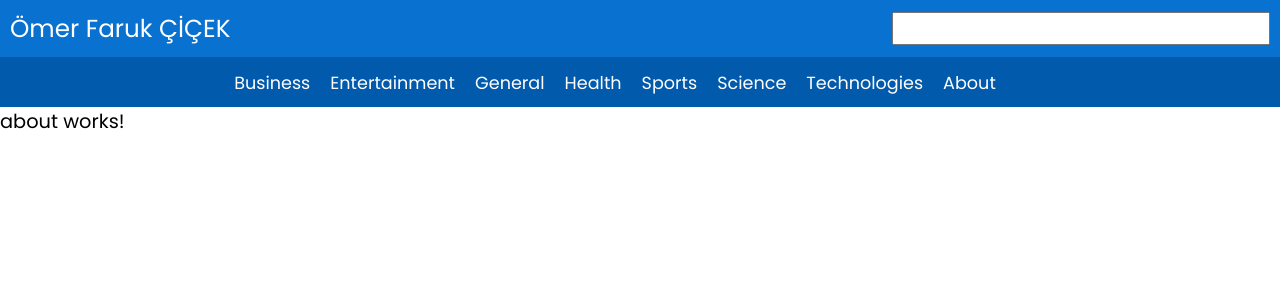
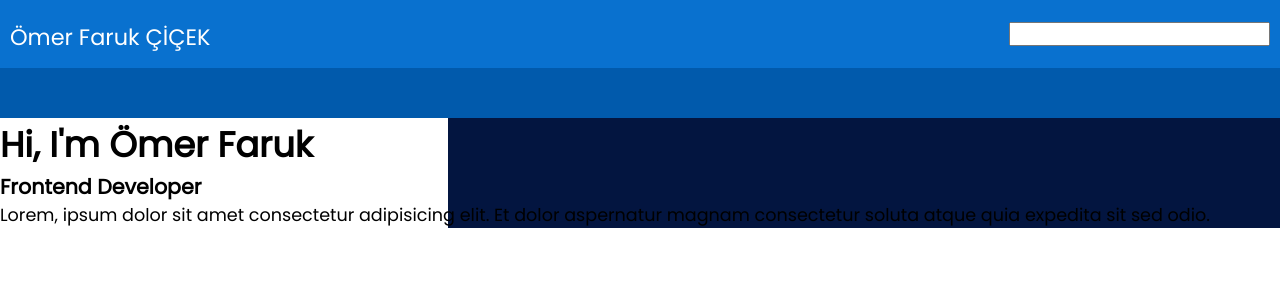
Before and after one commit to Omer-Cicek/newspaper-angular, an Angular app: page /about in a window 1280 px wide. Shown: the top 300 px of the page. Built offline with nearby package versions, Linux system fonts and the light colour scheme.

Commit message:
toggle hamburger menu

```diff
--- a/src/app/components/header/header.component.css
+++ b/src/app/components/header/header.component.css
@@ -15,7 +15,7 @@
   justify-content: space-between;
   width: 100%;
   list-style-type: none;
-  font-size: 23rem;
+  font-size: 2rem;
   padding: 10px;
 }
 
@@ -33,7 +33,12 @@
   width: 100%;
   align-items: center;
   justify-content: space-between;
+  min-height: 50px;
   background-color: #015aac;
+}
+
+ul {
+  margin: auto;
 }
 
 a {
@@ -64,11 +69,22 @@ a:hover {
   transform: scale(1.2);
   text-decoration: underline;
 }
-@media screen and (max-width: 850px) {
+
+@media (max-width: 850px) {
   .hamburgerMenu {
     visibility: initial;
   }
   .navbar-nav {
     display: none;
+    flex-direction: column;
   }
 }
+
+@media (min-width: 851px) {
+  .hamburgerMenu {
+    visibility: none;
+  }
+  .navbar-nav {
+    display: flex;
+  }
+}
--- a/src/app/components/header/header.component.html
+++ b/src/app/components/header/header.component.html
@@ -7,7 +7,7 @@
     </div>
     <div class="downside-header">
         <div></div>
-        <ul class="nav navbar-nav links">
+        <ul class="nav navbar-nav links" [ngStyle]="{'display': isHamburgerOpen ? 'flex' : 'none' }">
             <li routerLinkActive="active" (click)="setActiveTab('business')"
                 [ngClass]="[activeTab === 'business' ? 'activeTab' : '']">
                 <a routerLink="/business">Business</a>
@@ -41,6 +41,6 @@
                 <a routerLink="/about">About</a>
             </li>
         </ul>
-        <img src="../../../assets/hamburgerMenu.png" class="hamburgerMenu" alt="">
+        <img src="../../../assets/hamburgerMenu.png" class="hamburgerMenu" alt="hamburger" (click)="toggleHamburger()">
     </div>
 </div>
--- a/src/app/components/header/header.component.ts
+++ b/src/app/components/header/header.component.ts
@@ -1,4 +1,4 @@
-import { Component } from '@angular/core';
+import { Component, SimpleChanges } from '@angular/core';
 
 @Component({
   selector: 'app-header',
@@ -7,8 +7,28 @@ import { Component } from '@angular/core';
 })
 export class HeaderComponent {
   activeTab: string = '';
+  width: string | number;
+  isHamburgerOpen: boolean = false;
+
+  dragging: boolean = false;
+
   setActiveTab(activeTab: string) {
     console.log(activeTab);
     this.activeTab = activeTab;
   }
+
+  toggleHamburger() {
+    this.isHamburgerOpen = !this.isHamburgerOpen;
+    let open = this.isHamburgerOpen;
+    window.addEventListener('resize', function (event) {
+      //   console.log(event!.target!.outerWidth);
+      open = true;
+    });
+  }
+
+  ngOnChanges(changes: SimpleChanges) {
+    console.log(changes);
+    console.log(window);
+    this.width = window.innerWidth;
+  }
 }
--- a/src/app/pages/about/about.component.css
+++ b/src/app/pages/about/about.component.css
@@ -0,0 +1,6 @@
+.about {
+  height: 100%;
+  background: linear-gradient(-90deg, #031540 65%, #fff 35%);
+  display: flex;
+  align-items: center;
+}
--- a/src/app/pages/about/about.component.html
+++ b/src/app/pages/about/about.component.html
@@ -1 +1,14 @@
-<p>about works!</p>
+<div class="about">
+    <div class="about-content">
+        <h1>
+            Hi, I'm Ömer Faruk
+        </h1>
+        <h3>
+            Frontend Developer
+        </h3>
+        <p>
+            Lorem, ipsum dolor sit amet consectetur adipisicing elit. Et dolor aspernatur magnam consectetur soluta
+            atque quia expedita sit sed odio.
+        </p>
+    </div>
+</div>
--- a/src/app/pages/about/about.component.ts
+++ b/src/app/pages/about/about.component.ts
@@ -3,8 +3,6 @@ import { Component } from '@angular/core';
 @Component({
   selector: 'app-about',
   templateUrl: './about.component.html',
-  styleUrls: ['./about.component.css']
+  styleUrls: ['./about.component.css'],
 })
-export class AboutComponent {
-
-}
+export class AboutComponent {}
--- a/src/styles.css
+++ b/src/styles.css
@@ -5,5 +5,5 @@
   margin: 0px;
   padding: 0px;
   font-family: "Poppins", sans-serif;
-  font-size: 1.1rem;
+  /* font-size: 1.1rem; */
 }
```
Also changed, not shown: src/assets/profile.jpg (added).
